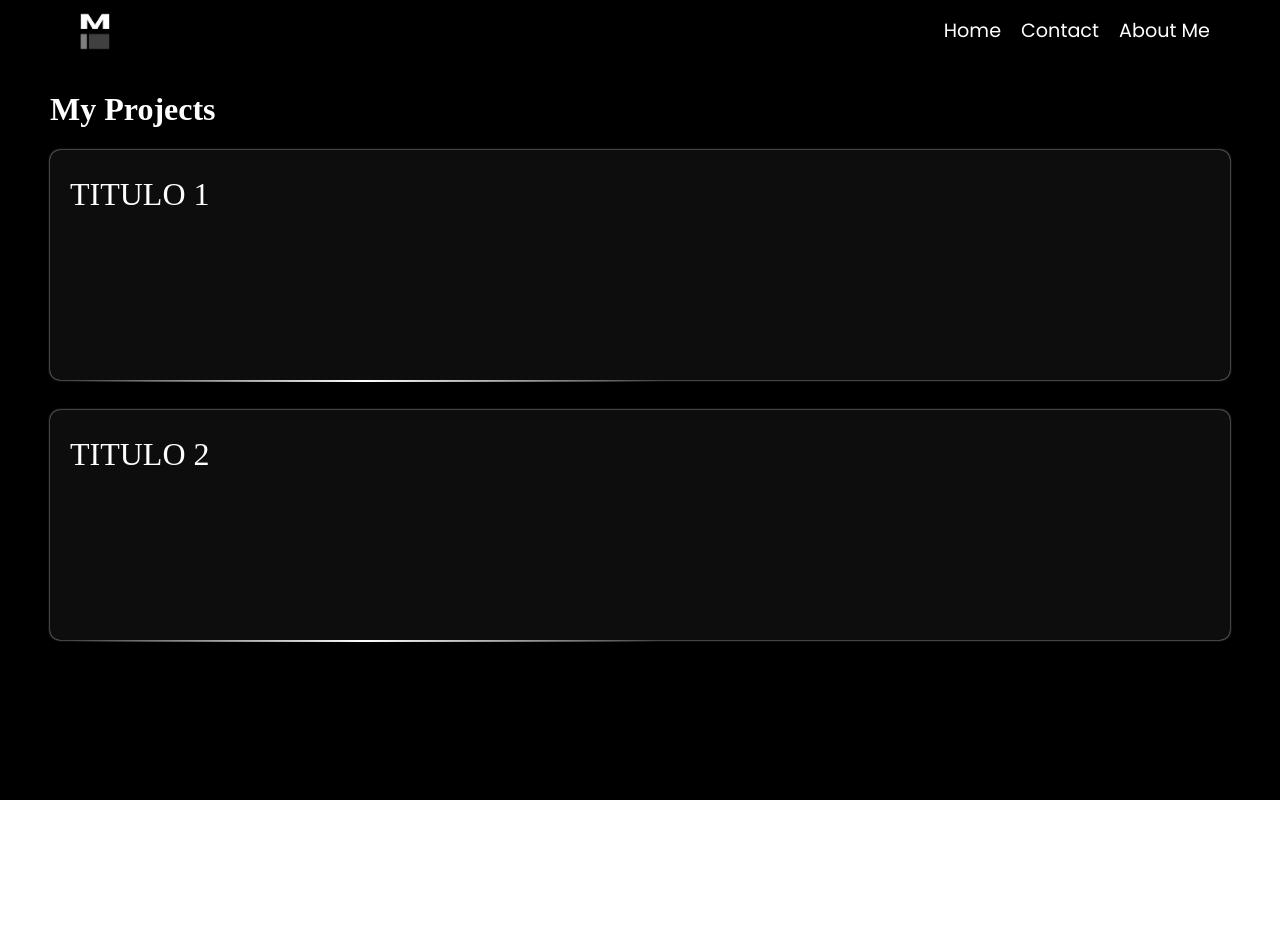
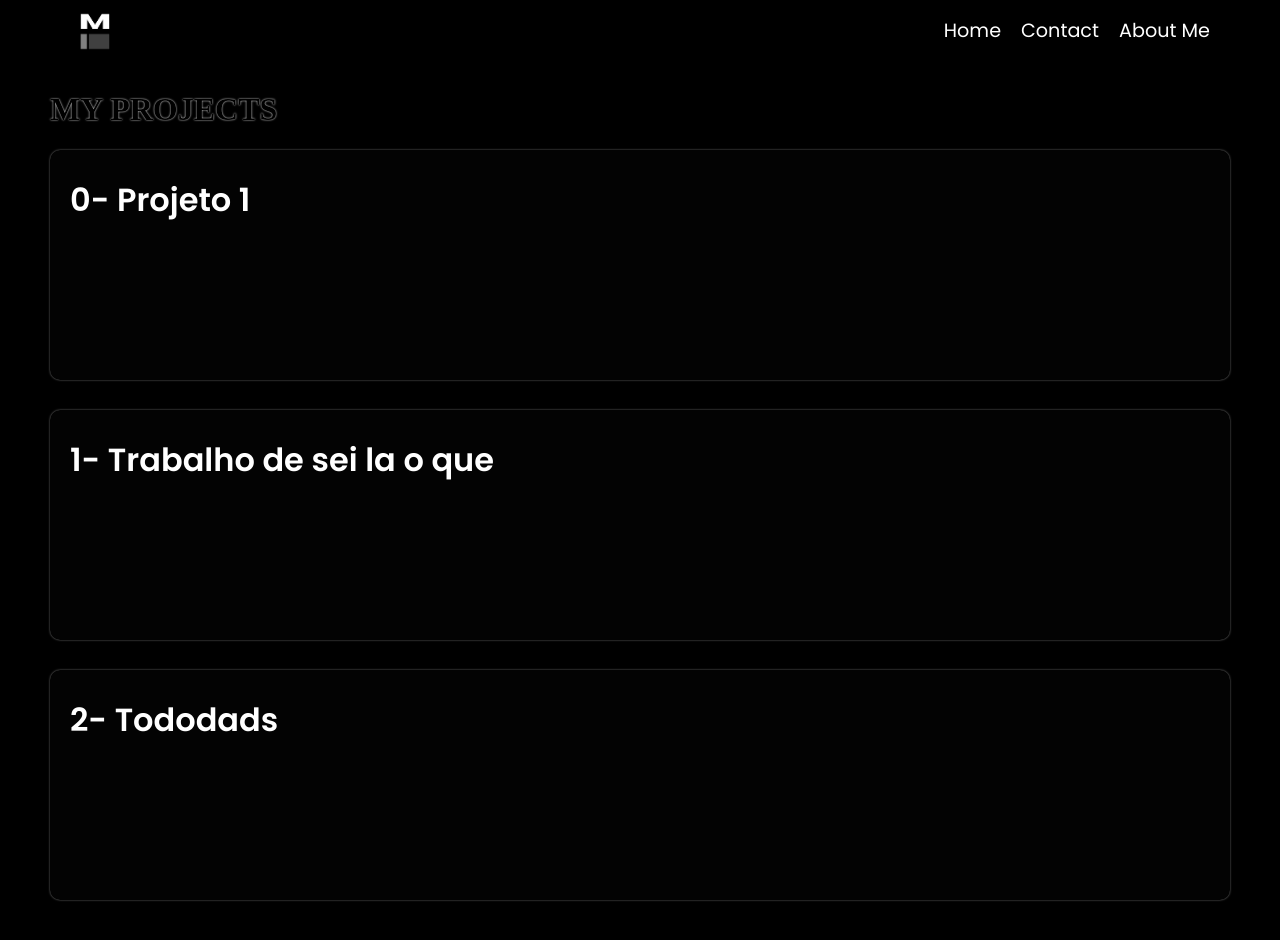
Before and after one commit to MiguelDev-GH/MeuPortifolio, a React (Vite) app in the folder baseapp/: page /projects in a window 1280 px wide. Shown: the top 940 px of the page. Before the commit the page ends 800 px from the top, so only its background shows below. Built offline with nearby package versions, Linux system fonts and the light colour scheme; a web font is replaced by a local one.

Commit message:
feat: snap scroll on aboutme, hover in projects cards

```diff
--- a/baseapp/src/components/ProjectCards.jsx
+++ b/baseapp/src/components/ProjectCards.jsx
@@ -1,6 +1,6 @@
 function ProjectCards(props){
     return (
-        <div className="ProjectCards">
+        <div className="ProjectCards" style={props.style}>
             <h1 className="titulo">{props.texto}</h1>
         </div>
     )
--- a/baseapp/src/pages/Projects.jsx
+++ b/baseapp/src/pages/Projects.jsx
@@ -2,19 +2,23 @@ import ProjectCards from "../components/ProjectCards"
 import "../styles/Projects.css"
 
 export const Projects = () => {
+
+    const projetos = ["Projeto 1", "Trabalho de sei la o que", "Tododads"]
+
     return (
         <div className="Projects">
 
-            <h1 className="titulo">My Projects</h1>
+            <h1 className="mainTitulo">My Projects</h1>
 
             <div className="ProjectCardsDiv">
-                <ProjectCards
-                texto="Titulo 1"
-                />
 
-                <ProjectCards
-                texto="Titulo 2"
-                />
+                {projetos.map((projeto,index)=>(
+                    <ProjectCards
+                    texto={`${index}- ${projeto}`}
+                    style={{'--tempoAparecer':`${index/5}s`}}
+                    />
+                ))}
+
             </div>
         </div>
     )
--- a/baseapp/src/styles/AboutMe.css
+++ b/baseapp/src/styles/AboutMe.css
@@ -12,6 +12,7 @@
     /* padding-bottom: 500px; */
     color: white;
     padding: 60px 0;
+    scroll-snap-type: y mandatory;
 }
 
 .AboutMe *{
@@ -106,7 +107,8 @@
     width: 100%;
     margin: 0;
     box-sizing: border-box;
-
+    scroll-snap-align: center;
+    scroll-snap-stop:always;
 }
 
 .AboutMe p,h3{
--- a/baseapp/src/styles/Home.css
+++ b/baseapp/src/styles/Home.css
@@ -46,7 +46,7 @@
     width: var(--size);
     border-radius: 50%;
     animation: animarBgEffect var(--velocity) infinite linear;
-    animation-delay: var(--delay);
+    animation-delay: calc(var(--delay) * 1.5);
     left: var(--posX);
 
     background-color: rgba(100, 100, 100, .05);
--- a/baseapp/src/styles/Projects.css
+++ b/baseapp/src/styles/Projects.css
@@ -4,20 +4,24 @@
     box-sizing: border-box;
 
     min-height: 100dvh;
-    width: 100%;
+
+    background-color: black;
 
     display: flex;
     flex-direction: column;
     align-items: start;
-    padding: 70px 50px 0px;
+    padding: 70px 50px 50px;
 }
 
 .Projects *{
     /* border: 1px solid red; */
 }
 
-.Projects .titulo{
+.mainTitulo{
     font-family: Special Gothic Expanded One;
+    color: black;
+    text-shadow: 0 0 2px white;
+    text-transform: uppercase;
 }
 
 .ProjectCardsDiv{
@@ -33,20 +37,37 @@
 
 .ProjectCards{
     position: relative;
-    box-shadow: 0 0 2px white;
-    background-color: rgba(255, 255, 255,.05);
+    box-shadow: 0 0 2px rgba(255, 255, 255, 0.5);
+    background-color: rgba(255, 255, 255,.01);
     backdrop-filter: blur(5px);
     border-radius: 10px;
+
+    transition: all ease .5s;
 
     padding: 5px 20px;
 
     height: 220px;
+
+    opacity: 0;
+    animation: aparecerCards 1.5s ease forwards;
+    animation-delay: var(--tempoAparecer);
+}
+
+.ProjectCards:hover{
+    cursor: pointer;
+    box-shadow: 0 0 2px rgba(255, 255, 255, 1);
+    background-color: rgba(255, 255, 255,.05);
+}
+
+.ProjectCards:hover::after,
+.ProjectCards:hover:before{
+    opacity: 1;
 }
 
 .ProjectCards .titulo{
-    text-transform: uppercase;
     font-size: clamp(1rem,5vw,2rem);
-    font-weight: 500;
+    font-weight: 600;
+    color: white;
 }
 
 .ProjectCards::after{
@@ -55,5 +76,30 @@
     top: 100%;
     width: 50%;
     height: 2px;
-    background: radial-gradient(circle,white,rgba(255,255,255,0));
+    opacity: 0;
+    background: radial-gradient(circle,rgba(255, 255, 255, 1),rgba(255,255,255,0));
+    transition: all .5s ease;
 }
+
+.ProjectCards::before{
+    content: "";
+    position: absolute;
+    top: 0;
+    left: calc(100% - 10px);
+    width: 10px;
+    height: 100%;
+    opacity: 0;
+    background: radial-gradient(circle,rgba(255, 255, 255, .5) 0%,rgba(255,255,255,0) 100% );
+    transition: all .5s ease;
+    border-radius: 100% 0 0 100%;
+}
+
+@keyframes aparecerCards {
+    from {
+        transform: translateX(200px);
+        opacity: 0;
+    } to {
+        transform: translateX(0);
+        opacity: 1;
+    }
+}
```
